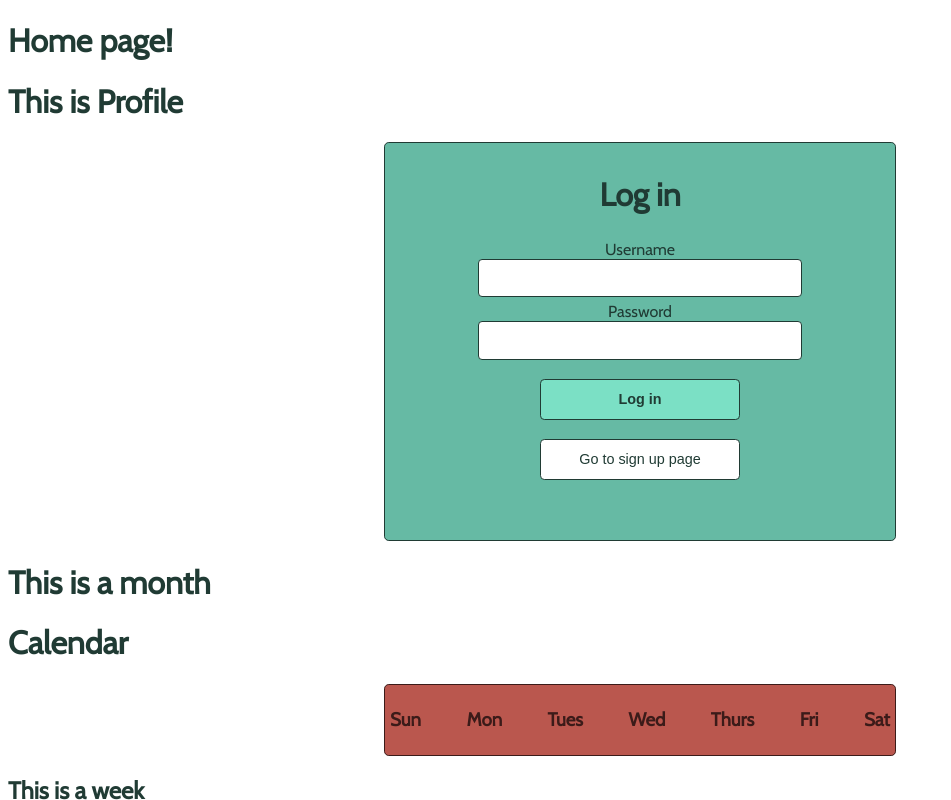
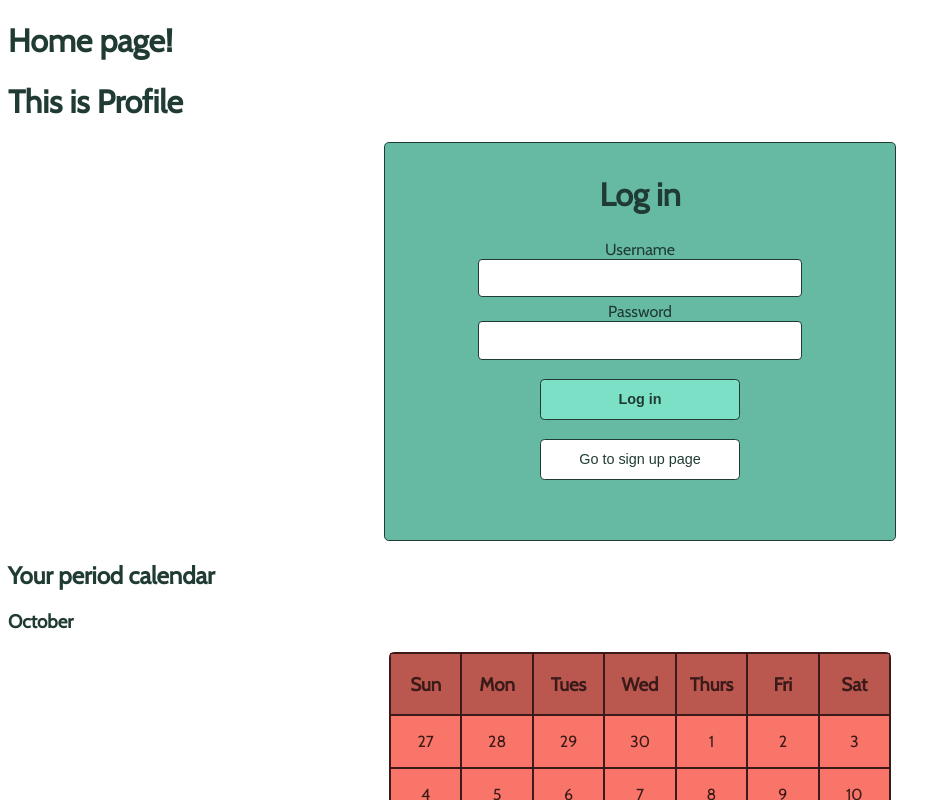
Before and after one commit to red-lipped-batfish-39/tracker, a React app: page / in a window 1280 px wide. Shown: the top 800 px of the page, without its empty margins (0-951 px from the left). Built offline with nearby package versions, Linux system fonts and the light colour scheme.

Commit message:
(update) calendar rendering and changes bg on hover

```diff
--- a/client/component/day.jsx
+++ b/client/component/day.jsx
@@ -5,9 +5,11 @@ import { render } from "react-dom";
 class Day extends Component {
 
   render() {
-
+    const today = new Date(this.props.year, this.props.month, this.props.date);
     return (
-
+      <div className="dayBox" key={today.toDateString()} id={today.toDateString()}>
+        <p>{this.props.date}</p>
+      </div>
 
     );
   }
--- a/client/component/dayLabel.jsx
+++ b/client/component/dayLabel.jsx
@@ -11,7 +11,7 @@ class DayLabel extends Component {
   render() {
 
     return (
-      <div className="dayOfWeek">
+      <div className="dayLabel">
         <h3>{this.props.dayOfWeek}</h3>
       </div>
 
--- a/client/component/month.jsx
+++ b/client/component/month.jsx
@@ -14,7 +14,7 @@ class Month extends Component {
     let year = today.getFullYear(); //gets year as a number
     let month = today.getMonth(); //gets month as a number 0 -11
     let date = today.getDate(); //gets date as a number 1-31
-    let dateString = today.toDateString(); //gets today's date in format "Day Mon DD YYYY"
+    let dateString = today.toDateString(); //gets today's date in format "Day MMM DD YYYY"
     let firstDayOfMonth = new Date(year, month, 1);
 
 
@@ -43,14 +43,16 @@ class Month extends Component {
     //create 5 weeks -- each week will contain the start date, a date object representing the sunday at the start of that week
     const weeks = [];
     for (let i = 0; i < 5; i++){
-      weeks.push(<Week key={`dd:${firstSunday.getDate()}mm:${firstSunday.getMonth()}`} firstSundayDate = {firstSunday.getDate()} month = {firstSunday.getMonth()} year={firstSunday.getFullYear()}/>);
+      weeks.push(<Week key={`dd:${firstSunday.getDate()}mm:${firstSunday.getMonth()}`} firstSundayDate = {firstSunday.getDate()} month = {firstSunday.getMonth()} week={i} year={firstSunday.getFullYear()}/>);
       firstSunday.setDate(firstSunday.getDate() + 7);
     }
 
     return (
       <>
-        <h1>This is a month</h1>
-        <h1>Calendar</h1>
+        <div className ="calendarHeading">
+          <h2>Your period calendar</h2>
+          <h3>{monthsStorage[month]}</h3>
+        </div>
         <div className="calendar">
           <div className="calendarRow daysRow">
             {dayLabels}
--- a/client/component/week.jsx
+++ b/client/component/week.jsx
@@ -1,16 +1,26 @@
 import React, { Component } from "react";
 import { render } from "react-dom";
-
+import Day from "./day.jsx"
 
 class Week extends Component {
 
   render() {
-    const firstSunday = new Date(this.props.year, this.props.month, this.props.firstSundayDate)
+    let currDate = new Date(this.props.year, this.props.month, this.props.firstSundayDate)
+
+    //create array of 7 day components, passing in the correct date info to each -- note date object cannot be passed as a prop? error message?
+    //provide react a unique key -- week # day # month #
+    const days = [];
+    for (let i = 0; i < 7; i++ ) {
+      console.log(currDate.getDay());
+      console.log(currDate.toDateString())
+      days.push(<Day key={`week:${this.props.week},day:${i},month: ${this.props.month}`} year = {currDate.getFullYear()} month={currDate.getMonth()} date = {currDate.getDate()}/>);
+      currDate.setDate(currDate.getDate() + 1);
+
+    }
 
     return (
       <div className = "calendarRow">
-        <h2>This is a week</h2>
-        <h3>{firstSunday.toDateString()}</h3>
+        {days}
       </div>
 
     );
--- a/client/static/_variables.scss
+++ b/client/static/_variables.scss
@@ -8,3 +8,4 @@ $G: #7A3933;
 $H: #FA7569;
 $I: #3B1B19;
 $J: #E06A5F;
+$lightbackground: lighten(#FA7569, 90%);
--- a/client/static/styles.scss
+++ b/client/static/styles.scss
@@ -116,16 +116,67 @@ body {
   color: $I;
 }
 
+.calendarRow{
+  display: flex;
+  flex-direction: row;
+  justify-content: space-between;
+  // align-items: stretch;
+  width: 500px;
+  margin: auto;
+
+  border-radius: 0.3em;
+  padding: 0.3em;
+  color: $I;
+  // border: 1px solid $I;
+  padding: 0;
+}
+
 .daysRow {
   display: flex;
   flex-direction: row;
   justify-content: space-between;
-  align-items: center;
+  // align-items: stretch;
   width: 500px;
   margin: auto;
+
+  border-radius: 0.3em;
+  // padding: 0.3em;
+  color: $I;
+  // border: 1px solid $I;
+  padding: 0;
+
+}
+
+.dayLabel {
   background-color: $F;
-  border-radius: 0.3em;
-  padding: 0.3em;
-  color: $I;
+  width: 90%;
+  text-align: center;
+  // border-radius: 0.3em;
+  margin: 0;
+  padding: 0;
   border: 1px solid $I;
 }
+
+.dayBox {
+  background-color: $H;
+  width: 100%;
+  height: 100%;
+  color: $I;
+  text-align: center;
+  // border-radius: 0.3em;
+  margin: 0;
+  padding: 0;
+  border: 1px solid $I;
+}
+
+.dayBox :hover {
+  background-color: $F;
+
+}
+
+.calendar{
+  width: 500px;
+  margin: auto;
+  border: 1px solid $I;
+  border-radius: 0.3em
+}
```
